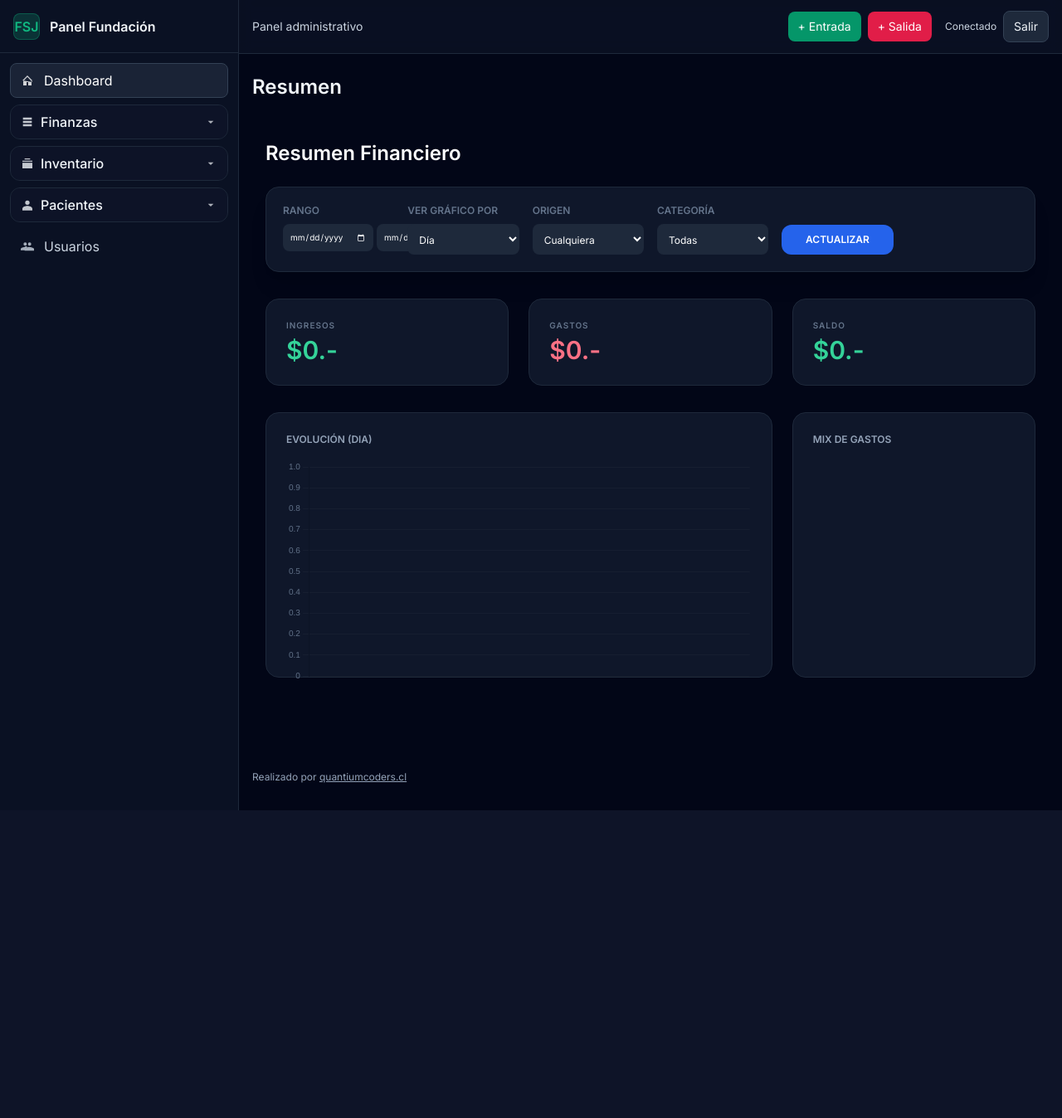
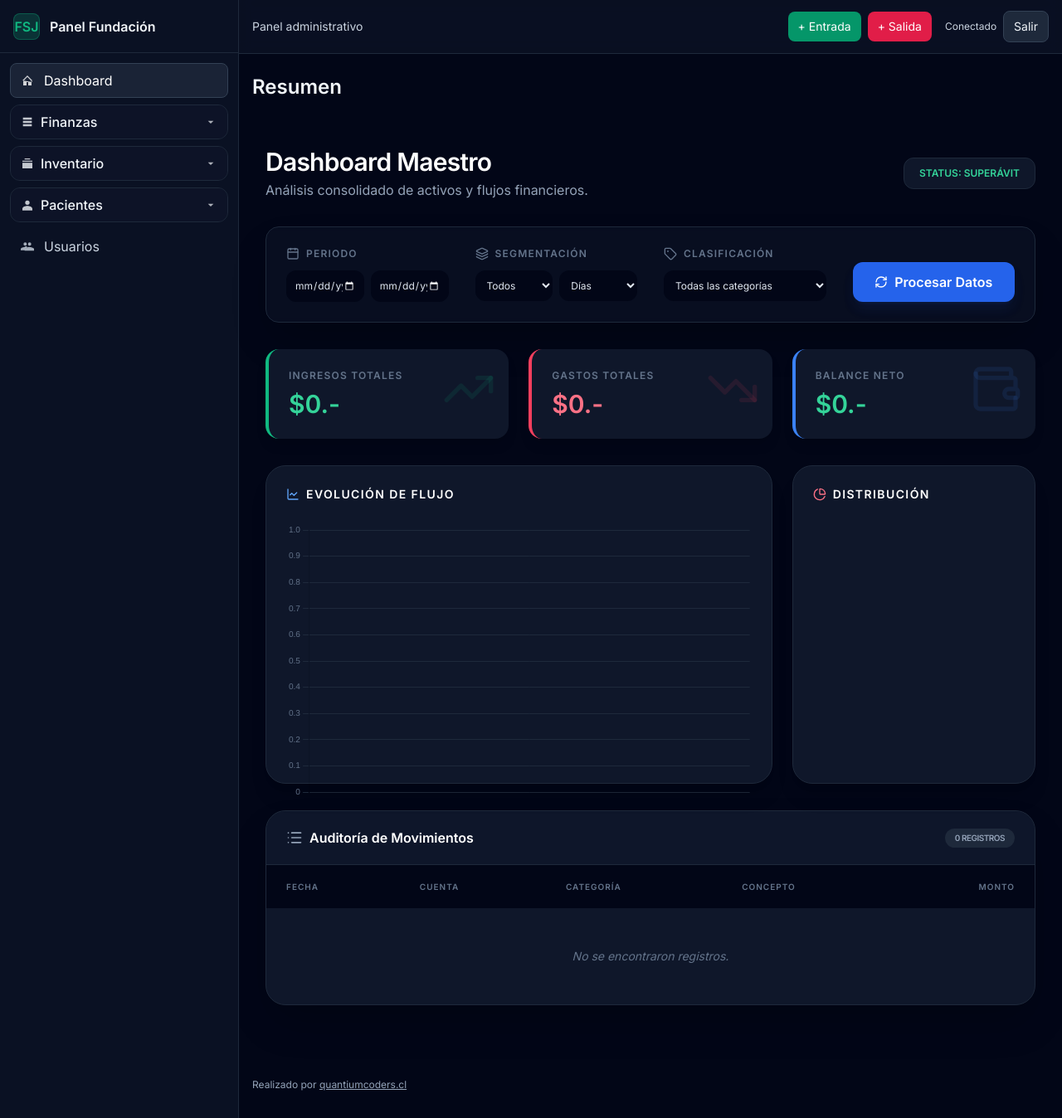
Before and after one commit to FelipeJS1295/admin_fundacion, a FastAPI app: page /dashboard/ in a window 1280 px wide. Shown: the whole page at 83% size. Before the commit the page ends 977 px from the top, so only its background shows below. Run offline with FastAPI, Linux system fonts and the light colour scheme; the visitor is signed in with stand-in values (Sample User, id 1); data comes from the database, SQL or seed files in the repository; data that the repository does not hold is empty; a map, chart or similar area stays blank; some libraries are stand-ins or nearby versions.

Commit message:
dashboard 4.0

```diff
--- a/templates/dashboard/index.html
+++ b/templates/dashboard/index.html
@@ -1,120 +1,208 @@
 {% extends "layouts/base.html" %}
 {% block content %}
-<div class="max-w-7xl mx-auto px-4 py-6">
-  <h2 class="text-2xl font-bold mb-6 text-white">Resumen Financiero</h2>
+<script src="https://unpkg.com/lucide@latest"></script>
 
-  <form method="get" action="/dashboard"
-    class="grid gap-4 md:grid-cols-6 mb-8 bg-slate-900 p-5 rounded-2xl border border-slate-800 shadow-xl">
-    <div class="md:col-span-1">
-      <label class="block text-xs font-bold text-slate-500 uppercase mb-2">Rango</label>
-      <div class="flex gap-1">
-        <input type="date" name="desde" value="{{ filtro.desde }}"
-          class="w-full rounded-lg bg-slate-800 border-none text-[10px] text-white p-2">
-        <input type="date" name="hasta" value="{{ filtro.hasta }}"
-          class="w-full rounded-lg bg-slate-800 border-none text-[10px] text-white p-2">
+<div class="max-w-7xl mx-auto px-4 py-8 space-y-8 text-slate-200">
+
+  <div class="flex flex-col md:flex-row md:items-center justify-between gap-4">
+    <div>
+      <h1 class="text-3xl font-extrabold tracking-tight text-white">Dashboard Maestro</h1>
+      <p class="text-slate-400 mt-1">Análisis consolidado de activos y flujos financieros.</p>
+    </div>
+    <div class="flex items-center gap-2 bg-slate-900 border border-slate-800 p-1.5 rounded-xl">
+      <span
+        class="px-3 py-1 text-xs font-bold uppercase {{ 'text-emerald-400' if kpi.neto >= 0 else 'text-rose-400' }}">
+        Status: {{ 'Superávit' if kpi.neto >= 0 else 'Déficit' }}
+      </span>
     </div>
   </div>
-    <div>
-      <label class="block text-xs font-bold text-slate-500 uppercase mb-2">Ver gráfico por</label>
-      <select name="agrupar" class="w-full rounded-lg bg-slate-800 border-none text-xs text-white p-2.5">
-        <option value="dia" {{ 'selected' if filtro.agrupar=='dia' else '' }}>Día</option>
-        <option value="mes" {{ 'selected' if filtro.agrupar=='mes' else '' }}>Mes</option>
-        <option value="año" {{ 'selected' if filtro.agrupar=='año' else '' }}>Año</option>
-      </select>
+
+  <div class="bg-slate-900/50 border border-slate-800 rounded-2xl p-6 shadow-2xl backdrop-blur-sm">
+    <form method="get" action="/dashboard" class="flex flex-col gap-6">
+      <div class="grid grid-cols-1 md:grid-cols-2 lg:grid-cols-4 gap-8">
+
+        <div class="space-y-3">
+          <label class="flex items-center gap-2 text-xs font-bold text-slate-500 uppercase tracking-widest">
+            <i data-lucide="calendar" class="w-4 h-4"></i> Periodo
+          </label>
+          <div class="grid grid-cols-2 gap-2">
+            <input type="date" name="desde" value="{{ filtro.desde }}"
+              class="bg-slate-950 border-slate-800 rounded-xl text-xs p-2.5 focus:ring-blue-500">
+            <input type="date" name="hasta" value="{{ filtro.hasta }}"
+              class="bg-slate-950 border-slate-800 rounded-xl text-xs p-2.5 focus:ring-blue-500">
           </div>
-    <div>
-      <label class="block text-xs font-bold text-slate-500 uppercase mb-2">Origen</label>
-      <select name="origen" class="w-full rounded-lg bg-slate-800 border-none text-xs text-white p-2.5">
-        <option value="">Cualquiera</option>
+        </div>
+
+        <div class="space-y-3">
+          <label class="flex items-center gap-2 text-xs font-bold text-slate-500 uppercase tracking-widest">
+            <i data-lucide="layers" class="w-4 h-4"></i> Segmentación
+          </label>
+          <div class="grid grid-cols-2 gap-2">
+            <select name="origen" class="bg-slate-950 border-slate-800 rounded-xl text-xs p-2.5">
+              <option value="">Todos</option>
               <option value="Banco" {{ 'selected' if filtro.origen=='Banco' else '' }}>Banco</option>
               <option value="Caja" {{ 'selected' if filtro.origen=='Caja' else '' }}>Caja</option>
             </select>
+            <select name="agrupar" class="bg-slate-950 border-slate-800 rounded-xl text-xs p-2.5">
+              <option value="dia" {{ 'selected' if filtro.agrupar=='dia' else '' }}>Días</option>
+              <option value="mes" {{ 'selected' if filtro.agrupar=='mes' else '' }}>Meses</option>
+              <option value="año" {{ 'selected' if filtro.agrupar=='año' else '' }}>Años</option>
+            </select>
           </div>
-    <div>
-      <label class="block text-xs font-bold text-slate-500 uppercase mb-2">Categoría</label>
-      <select name="categoria_id" class="w-full rounded-lg bg-slate-800 border-none text-xs text-white p-2.5">
-        <option value="">Todas</option>
+        </div>
+
+        <div class="space-y-3">
+          <label class="flex items-center gap-2 text-xs font-bold text-slate-500 uppercase tracking-widest">
+            <i data-lucide="tag" class="w-4 h-4"></i> Clasificación
+          </label>
+          <select name="categoria_id" class="w-full bg-slate-950 border-slate-800 rounded-xl text-xs p-2.5">
+            <option value="">Todas las categorías</option>
             {% for c in categorias %}
             <option value="{{ c.id }}" {{ 'selected' if filtro.categoria_id==c.id else '' }}>{{ c.nombre }}</option>
             {% endfor %}
           </select>
         </div>
+
         <div class="flex items-end">
           <button type="submit"
-        class="w-full bg-blue-600 hover:bg-blue-500 text-white font-bold py-2.5 rounded-xl text-xs uppercase transition-all">
-        Actualizar
+            class="w-full bg-blue-600 hover:bg-blue-500 text-white font-bold py-3 rounded-xl transition-all flex items-center justify-center gap-2 shadow-lg shadow-blue-900/20">
+            <i data-lucide="refresh-cw" class="w-4 h-4"></i> Procesar Datos
           </button>
         </div>
+      </div>
     </form>
+  </div>
 
-  <div class="grid grid-cols-1 md:grid-cols-3 gap-6 mb-8">
-    <div class="bg-slate-900 border border-slate-800 p-6 rounded-2xl">
-      <div class="text-slate-500 text-[10px] font-bold uppercase tracking-widest">Ingresos</div>
-      <div class="text-3xl font-black text-emerald-400 mt-1">{{ kpi.entradas|clp }}</div>
+  <div class="grid grid-cols-1 md:grid-cols-3 gap-6">
+    <div class="bg-slate-900 border-l-4 border-emerald-500 p-6 rounded-2xl shadow-lg relative overflow-hidden">
+      <i data-lucide="trending-up" class="absolute right-4 top-4 text-emerald-500/10 w-16 h-16"></i>
+      <p class="text-slate-500 text-xs font-bold uppercase tracking-widest">Ingresos Totales</p>
+      <h3 class="text-3xl font-black text-emerald-400 mt-2">{{ kpi.entradas|clp }}</h3>
     </div>
-    <div class="bg-slate-900 border border-slate-800 p-6 rounded-2xl">
-      <div class="text-slate-500 text-[10px] font-bold uppercase tracking-widest">Gastos</div>
-      <div class="text-3xl font-black text-rose-400 mt-1">{{ kpi.salidas|clp }}</div>
+    <div class="bg-slate-900 border-l-4 border-rose-500 p-6 rounded-2xl shadow-lg relative overflow-hidden">
+      <i data-lucide="trending-down" class="absolute right-4 top-4 text-rose-500/10 w-16 h-16"></i>
+      <p class="text-slate-500 text-xs font-bold uppercase tracking-widest">Gastos Totales</p>
+      <h3 class="text-3xl font-black text-rose-400 mt-2">{{ kpi.salidas|clp }}</h3>
     </div>
-    <div class="bg-slate-900 border border-slate-800 p-6 rounded-2xl">
-      <div class="text-slate-500 text-[10px] font-bold uppercase tracking-widest">Saldo</div>
-      <div class="text-3xl font-black mt-1 {{ 'text-emerald-400' if kpi.neto >= 0 else 'text-rose-400' }}">
+    <div class="bg-slate-900 border-l-4 border-blue-500 p-6 rounded-2xl shadow-lg relative overflow-hidden">
+      <i data-lucide="wallet" class="absolute right-4 top-4 text-blue-500/10 w-16 h-16"></i>
+      <p class="text-slate-500 text-xs font-bold uppercase tracking-widest">Balance Neto</p>
+      <h3 class="text-3xl font-black mt-2 {{ 'text-emerald-400' if kpi.neto >= 0 else 'text-rose-400' }}">
         {{ kpi.neto|clp }}
+      </h3>
+    </div>
+  </div>
+
+  <div class="grid grid-cols-1 lg:grid-cols-3 gap-6">
+    <div class="lg:col-span-2 bg-slate-900 border border-slate-800 p-6 rounded-3xl h-96 shadow-xl">
+      <div class="flex items-center justify-between mb-6">
+        <h3 class="text-white font-bold text-sm uppercase tracking-widest flex items-center gap-2">
+          <i data-lucide="line-chart" class="w-4 h-4 text-blue-400"></i> Evolución de Flujo
+        </h3>
+      </div>
+      <canvas id="chartFlujo"></canvas>
+    </div>
+    <div class="bg-slate-900 border border-slate-800 p-6 rounded-3xl h-96 shadow-xl">
+      <h3 class="text-white font-bold text-sm uppercase tracking-widest mb-6 flex items-center gap-2">
+        <i data-lucide="pie-chart" class="w-4 h-4 text-rose-400"></i> Distribución
+      </h3>
+      <canvas id="chartGastos"></canvas>
+    </div>
+  </div>
+
+  <div class="bg-slate-900 border border-slate-800 rounded-3xl overflow-hidden shadow-2xl">
+    <div class="px-6 py-5 border-b border-slate-800 flex justify-between items-center bg-slate-900/50">
+      <h3 class="text-white font-bold flex items-center gap-2">
+        <i data-lucide="list" class="w-5 h-5 text-slate-400"></i> Auditoría de Movimientos
+      </h3>
+      <span class="text-[10px] bg-slate-800 text-slate-400 px-3 py-1 rounded-full font-bold uppercase tracking-tighter">
+        {{ items|length }} Registros
+      </span>
+    </div>
+    <div class="overflow-x-auto">
+      <table class="w-full text-sm text-left">
+        <thead class="bg-slate-950 text-slate-500">
+          <tr>
+            <th class="px-6 py-4 font-bold uppercase text-[10px] tracking-widest">Fecha</th>
+            <th class="px-6 py-4 font-bold uppercase text-[10px] tracking-widest">Cuenta</th>
+            <th class="px-6 py-4 font-bold uppercase text-[10px] tracking-widest">Categoría</th>
+            <th class="px-6 py-4 font-bold uppercase text-[10px] tracking-widest">Concepto</th>
+            <th class="px-6 py-4 font-bold uppercase text-[10px] tracking-widest text-right">Monto</th>
+          </tr>
+        </thead>
+        <tbody class="divide-y divide-slate-800/50">
+          {% for item in items %}
+          <tr class="hover:bg-blue-500/[0.03] transition-colors group">
+            <td class="px-6 py-4 text-slate-400 font-mono text-xs">{{ item.fecha }}</td>
+            <td class="px-6 py-4">
+              <span
+                class="px-2.5 py-1 rounded-lg text-[10px] font-black uppercase tracking-tighter border
+                                {{ 'border-blue-500/30 text-blue-400 bg-blue-500/5' if item.origen == 'Banco' else 'border-amber-500/30 text-amber-400 bg-amber-500/5' }}">
+                {{ item.origen }}
+              </span>
+            </td>
+            <td class="px-6 py-4 text-slate-200 font-medium">{{ item.categoria }}</td>
+            <td class="px-6 py-4 text-slate-500 italic max-w-xs truncate">{{ item.concepto }}</td>
+            <td
+              class="px-6 py-4 text-right font-bold {{ 'text-emerald-400' if item.tipo == 'entrada' else 'text-rose-400' }}">
+              {{ item.monto|clp }}
+            </td>
+          </tr>
+          {% else %}
+          <tr>
+            <td colspan="5" class="px-6 py-12 text-center text-slate-500 italic">No se encontraron registros.</td>
+          </tr>
+          {% endfor %}
+        </tbody>
+      </table>
     </div>
   </div>
 </div>
 
-  <div class="grid grid-cols-1 lg:grid-cols-3 gap-6 mb-8">
-    <div class="lg:col-span-2 bg-slate-900 border border-slate-800 p-6 rounded-2xl h-80">
-      <h3 class="text-slate-400 text-xs font-bold mb-4 uppercase">Evolución ({{ filtro.agrupar|capitalize }})</h3>
-      <canvas id="chartFlujo"></canvas>
-    </div>
-    <div class="bg-slate-900 border border-slate-800 p-6 rounded-2xl h-80">
-      <h3 class="text-slate-400 text-xs font-bold mb-4 uppercase">Mix de Gastos</h3>
-      <canvas id="chartGastos"></canvas>
-    </div>
-  </div>
-
-</div>
-
 <script src="https://cdn.jsdelivr.net/npm/chart.js"></script>
 <script>
+  // Inicializar Iconos
+  lucide.createIcons();
+
   const serie = {{ serie| tojson }};
   const catGastos = {{ cat_salidas| tojson }};
 
-  // Chart Evolución
+  // Gráfico de Línea
   new Chart(document.getElementById('chartFlujo').getContext('2d'), {
     type: 'line',
     data: {
-      labels: serie.map(s => s.label), // Las etiquetas ahora vienen formateadas por Python (YYYY-MM, etc.)
+      labels: serie.map(s => s.label),
       datasets: [
-        { label: 'Ingresos', data: serie.map(s => s.entradas), borderColor: '#10b981', backgroundColor: '#10b98111', fill: true, tension: 0.3 },
-        { label: 'Gastos', data: serie.map(s => s.salidas), borderColor: '#f43f5e', backgroundColor: '#f43f5e11', fill: true, tension: 0.3 }
+        { label: 'Ingresos', data: serie.map(s => s.entradas), borderColor: '#10b981', backgroundColor: 'rgba(16, 185, 129, 0.1)', fill: true, tension: 0.4, borderWidth: 3, pointRadius: 2 },
+        { label: 'Gastos', data: serie.map(s => s.salidas), borderColor: '#f43f5e', backgroundColor: 'rgba(244, 63, 94, 0.1)', fill: true, tension: 0.4, borderWidth: 3, pointRadius: 2 }
       ]
     },
     options: {
-      responsive: true,
-      maintainAspectRatio: false,
+      responsive: true, maintainAspectRatio: false,
       plugins: { legend: { display: false } },
       scales: {
-        y: { grid: { color: '#ffffff08' }, ticks: { color: '#64748b', font: { size: 10 } } },
+        y: { grid: { color: '#1e293b' }, ticks: { color: '#64748b', font: { size: 10 } } },
         x: { grid: { display: false }, ticks: { color: '#64748b', font: { size: 10 } } }
       }
     }
   });
 
-  // Chart Gastos
+  // Gráfico de Gastos
   new Chart(document.getElementById('chartGastos').getContext('2d'), {
     type: 'doughnut',
     data: {
       labels: catGastos.map(c => c.categoria),
       datasets: [{
         data: catGastos.map(c => c.total),
-        backgroundColor: ['#e11d48', '#f43f5e', '#fb7185', '#fda4af', '#cbd5e1'],
-        borderWidth: 0
+        backgroundColor: ['#e11d48', '#f43f5e', '#fb7185', '#fda4af', '#1e293b'],
+        borderWidth: 0,
+        hoverOffset: 20
       }]
     },
-    options: { responsive: true, maintainAspectRatio: false, cutout: '75%', plugins: { legend: { position: 'bottom', labels: { color: '#64748b', boxWidth: 8, font: { size: 10 } } } } }
+    options: {
+      responsive: true, maintainAspectRatio: false, cutout: '80%',
+      plugins: { legend: { position: 'bottom', labels: { color: '#94a3b8', font: { size: 9 }, usePointStyle: true, padding: 20 } } }
+    }
   });
 </script>
 {% endblock %}
```
Also changed, not shown: app/routers/dashboard.py (+10 -15 lines). Lines whose indentation alone changed are shown as unchanged.
